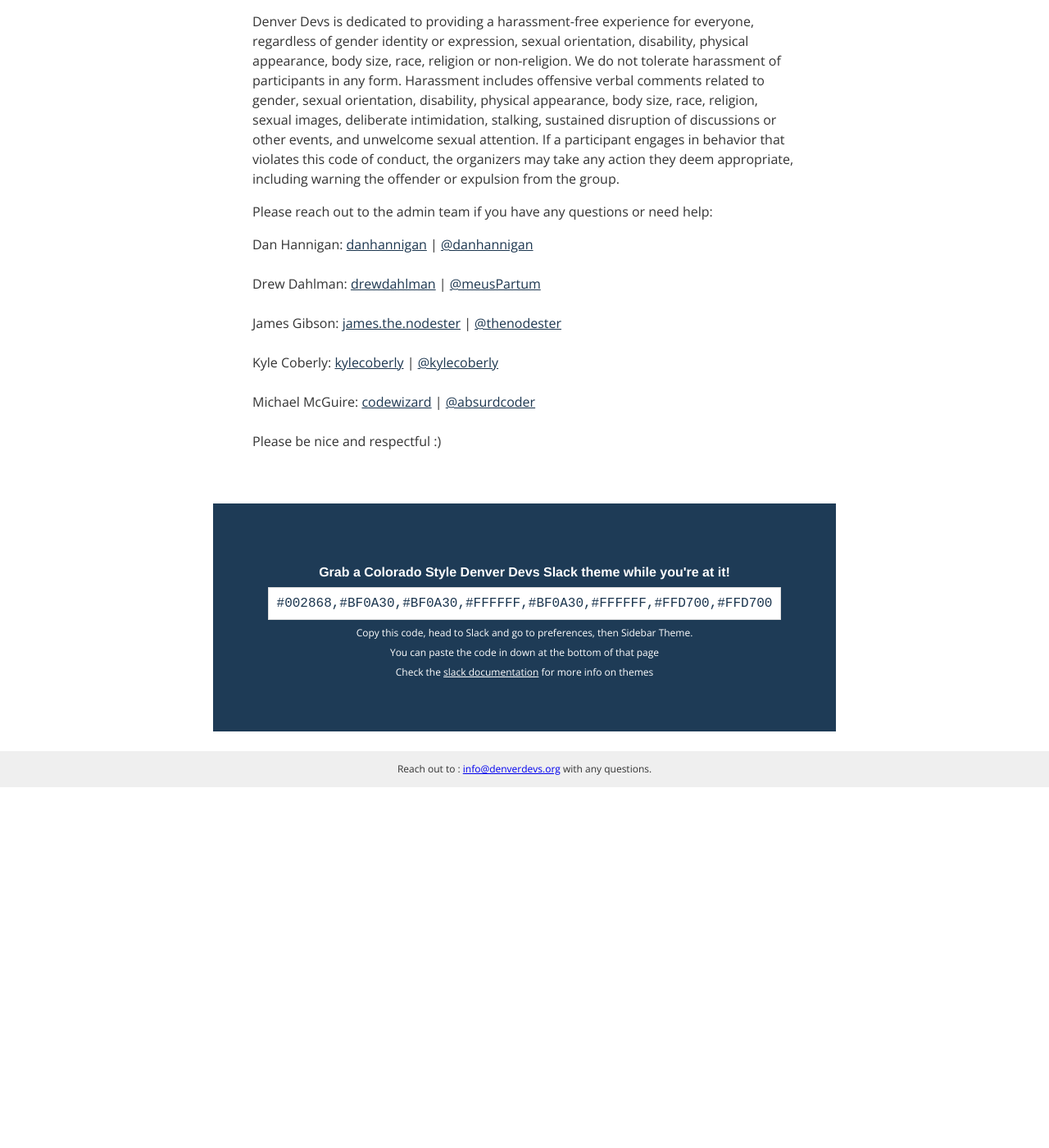
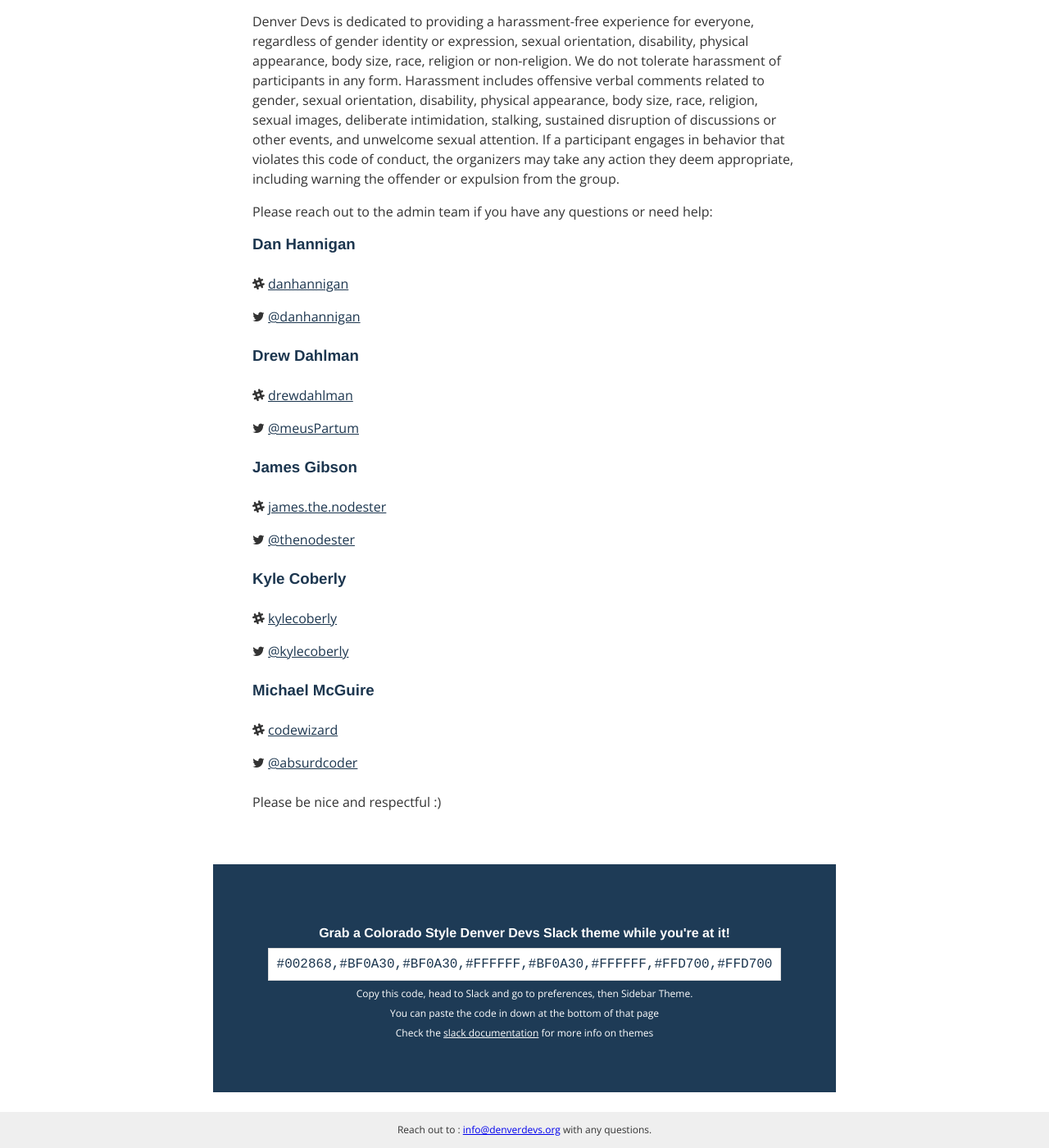
Before and after one commit to Denver-Devs/-old-denver-devs.github.io, a Jekyll site: the page built from index.html, in a window 1280 px wide and 1400 px high, scrolled down 2495 px. Shown: the whole window at 82% size. Built offline with Jekyll 4.4.1, drawn with Linux system fonts in a browser that asks for light colours; some web fonts are replaced; before the commit the page ends 3455 px from its top, so only the background shows below that.

Commit message:
make admins section liquid

```diff
--- a/index.html
+++ b/index.html
@@ -80,21 +80,27 @@ title: Denver Devs Hub
   		  including warning the offender or expulsion from the group.
   		</p>
 
-		<p>Please reach out to the admin team if you have any questions or need help:</p>
-		<ul>
-			<li>Dan Hannigan: <a href="https://denver-devs.slack.com/team/danhannigan">danhannigan</a> | <a href="https://twitter.com/danhannigan">
-				@danhannigan</a></li>
-			<li>Drew Dahlman: <a href="https://denver-devs.slack.com/team/@drewdahlman">drewdahlman</a> | <a href="https://twitter.com/meusPartum">
-				@meusPartum</a></li>
-			<li>James Gibson: <a href="https://denver-devs.slack.com/team/@james.the.nodester">james.the.nodester</a> | <a href="https://twitter.com/thenodester">
-				@thenodester</a></li>
-			<li>Kyle Coberly: <a href="https://denver-devs.slack.com/team/@kylecoberly">kylecoberly</a> | <a href="https://twitter.com/kylecoberly">
-				@kylecoberly</a></li>
-			<li>Michael McGuire: <a href="https://denver-devs.slack.com/team/@codewizard">codewizard</a> | <a href="https://twitter.com/absurdcoder">
-				@absurdcoder</a></li>
-		</ul>
+  		<p>Please reach out to the admin team if you have any questions or need help:</p>
 
-      <p>Please be nice and respectful :) </p>
+  		<ul class="admins">
+  			{% for admins in site.admins %}
+  			<li>
+  			<h3>{{ admins.name }}</h3>
+
+  				<p>
+  					<i class="fa fa-slack" aria-hidden="true"></i>
+  					<a href="{{ admins.slackurl }}" target="_blank">{{ admins.slack }} </a>
+  				</p>
+
+  				<p>
+  					<i class="fa fa-twitter" aria-hidden="true"></i>
+  					<a href="{{ admins.twitterurl }}" target="_">@{{ admins.twitter }}</a>
+  				</p>
+  			</li>
+  			{% endfor %}
+  		</ul>
+
+  		<p>Please be nice and respectful :) </p>
   	</section>
 
 		<section class="bonus">
```
